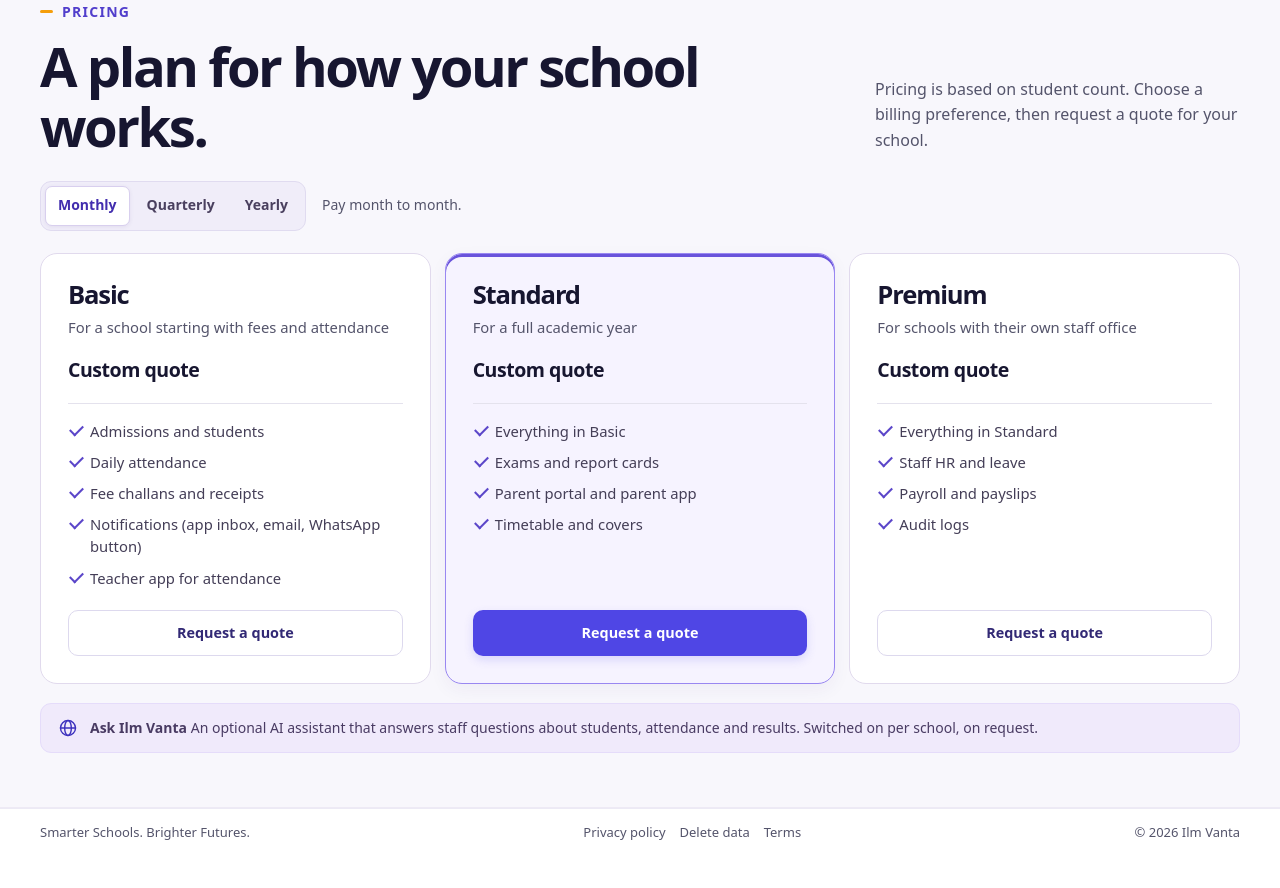
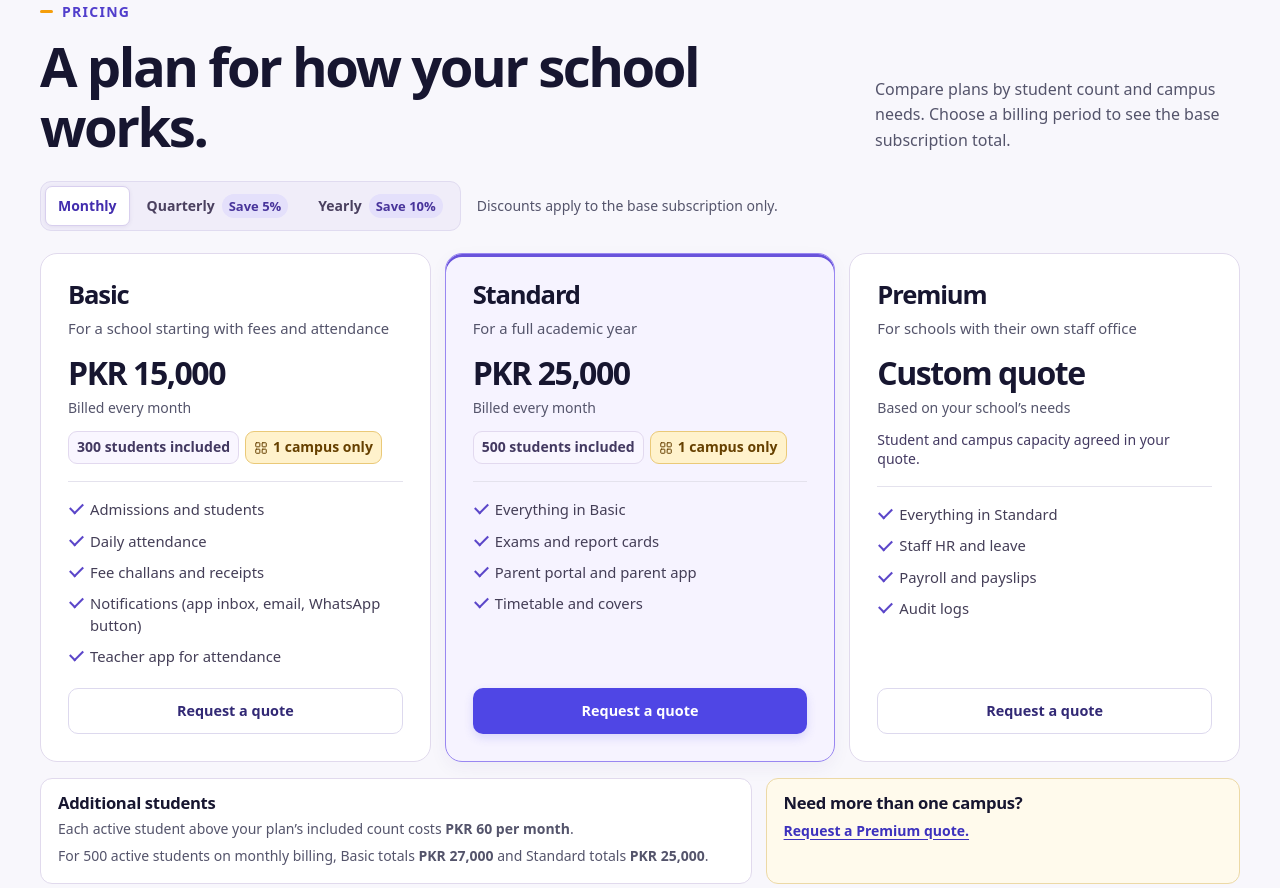
Before and after one commit to muhammadkaleem74/ilmvanta-website, an Astro site: page /pricing in a window 1280 px wide. Shown: the part 125-1013 px from the top of the page. Before the commit the page ends 981 px from the top, so only its background shows below. Built offline with nearby package versions, Linux system fonts and the light colour scheme; Astro itself is replaced by a stand-in of ours; a web font is replaced by a local one.

Commit message:
Publish Ilm Vanta pricing and plan limits

```diff
--- a/scripts/verify-homepage.mjs
+++ b/scripts/verify-homepage.mjs
@@ -23,6 +23,10 @@ const checks = {
   deletionForm: deletion.includes('https://api.web3forms.com/submit') && deletion.includes('id="deletionForm"'),
   productTabs: (tour.match(/id="tab-/g) ?? []).length === 7,
   mobileScreens: ['parent', 'urdu', 'teacher'].every((screen) => mobile.includes(`data-mobile="${screen}"`)),
+  billingTotals: ['PKR 15,000', 'PKR 42,750', 'PKR 162,000', 'PKR 25,000', 'PKR 71,250', 'PKR 270,000'].every((price) => pricing.includes(`>${price}<`)),
+  campusLimits: (pricing.match(/class="plan-campus"/g) ?? []).length === 2
+    && (pricing.match(/1 campus only/g) ?? []).length === 2 && pricing.includes('Request a Premium quote.'),
+  studentPricing: ['300 students included', '500 students included', 'PKR 60 per month', 'PKR 27,000'].every((label) => pricing.includes(label)),
   preservedPlans: ['Basic', 'Standard', 'Premium'].every((name) => pricing.includes(`>${name}<`)),
   domain: readFileSync(new URL('CNAME', dist), 'utf8').trim() === 'ilmvanta.com',
 };
--- a/src/pages/pricing.astro
+++ b/src/pages/pricing.astro
@@ -1,35 +1,89 @@
 ---
 import Base from '../layouts/Base.astro';
 import site from '../../site.config.json';
+
+const billingPeriods = [
+  { name: 'Monthly', months: 1, discount: 0, label: 'Billed every month' },
+  { name: 'Quarterly', months: 3, discount: 5, label: 'Billed every 3 months' },
+  { name: 'Yearly', months: 12, discount: 10, label: 'Billed every year' },
+];
+const plans: Partial<Record<string, { monthly: number; students: number; campuses: number }>> = {
+  Basic: { monthly: 15000, students: 300, campuses: 1 },
+  Standard: { monthly: 25000, students: 500, campuses: 1 },
+};
+const additionalStudentRate = 60;
+const formatPrice = (amount: number) => `PKR ${amount.toLocaleString('en-PK')}`;
+const basic = plans.Basic!;
+const standard = plans.Standard!;
+const basicAtStandardCapacity = basic.monthly + (standard.students - basic.students) * additionalStudentRate;
 ---
-<Base title="Pricing | Ilm Vanta" description="Compare Basic, Standard and Premium and choose a billing preference for your school." path="/pricing">
+<Base title="Pricing | Ilm Vanta" description="Compare Basic and Standard school plans, see quarterly and yearly savings, or request a Premium quote." path="/pricing">
   <section class="pricing-section" id="pricing" aria-labelledby="pricing-title">
     <div class="container section">
       <div class="section-head price-head">
         <div><p class="eyebrow">Pricing</p><h1 id="pricing-title">A plan for how your school works.</h1></div>
-          <p>Pricing is based on student count. Choose a billing preference, then request a quote for your school.</p>
+        <p>Compare plans by student count and campus needs. Choose a billing period to see the base subscription total.</p>
       </div>
       <div class="billing-row">
-          <div class="billing-options" role="group" aria-label="Billing preference">
-            <button type="button" data-billing="Monthly" aria-pressed="true">Monthly</button>
-            <button type="button" data-billing="Quarterly" aria-pressed="false">Quarterly</button>
-            <button type="button" data-billing="Yearly" aria-pressed="false">Yearly</button>
+        <div class="billing-options" role="group" aria-label="Billing period">
+          {billingPeriods.map((period) => (
+            <button type="button" data-billing={period.name} aria-pressed={period.name === 'Monthly' ? 'true' : 'false'}>
+              {period.name}{period.discount > 0 && <span class="billing-discount">Save {period.discount}%</span>}
+            </button>
+          ))}
         </div>
-          <p id="billing-note" aria-live="polite">Pay month to month.</p>
+        <p>Discounts apply to the base subscription only.</p>
       </div>
+
       <div class="plan-grid">
-          {site.plans.map((plan) => (
-            <article class:list={["plan", { "plan-primary": plan.highlight }]}>
+        {site.plans.map((plan) => {
+          const pricing = plans[plan.name];
+          return (
+            <article class:list={['plan', { 'plan-primary': plan.highlight }]}>
               <h2>{plan.name}</h2>
               <p>{plan.for}</p>
-              <strong>{site.pricing.showStartingPrice ? site.pricing.startingPriceText : 'Custom quote'}</strong>
+              {pricing ? (
+                <>
+                  <div class="plan-price" aria-live="polite" aria-atomic="true">
+                    {billingPeriods.map((period) => (
+                      <div data-billing-price={period.name} hidden={period.name !== 'Monthly'}>
+                        <strong>{formatPrice(Math.round(pricing.monthly * period.months * (100 - period.discount) / 100))}</strong>
+                        <span>{period.label}</span>
+                      </div>
+                    ))}
+                  </div>
+                  <div class="plan-capacity">
+                    <span>{pricing.students} students included</span>
+                    <strong class="plan-campus"><svg aria-hidden="true" class="icon"><use href="#i-grid"/></svg>{pricing.campuses} campus only</strong>
+                  </div>
+                </>
+              ) : (
+                <>
+                  <div class="plan-price"><strong>Custom quote</strong><span>Based on your school’s needs</span></div>
+                  <div class="plan-capacity">Student and campus capacity agreed in your quote.</div>
+                </>
+              )}
               <ul>{plan.modules.map((module) => <li>{module.replace(/^\+/, '')}</li>)}</ul>
-              <a class:list={["button", plan.highlight ? "button-primary" : "button-white"]}
+              <a class:list={['button', plan.highlight ? 'button-primary' : 'button-white']}
                 href={`/demo?plan=${encodeURIComponent(plan.name)}&billing=Monthly`}
                 data-plan={plan.name} aria-label={`Request a quote for ${plan.name}`}>Request a quote</a>
             </article>
-          ))}
+          );
+        })}
       </div>
+
+      <div class="pricing-notes">
+        <section class="pricing-note" aria-labelledby="additional-students">
+          <h2 id="additional-students">Additional students</h2>
+          <p>Each active student above your plan’s included count costs <strong>{formatPrice(additionalStudentRate)} per month</strong>.</p>
+          <p>For {standard.students} active students on monthly billing, Basic totals <strong>{formatPrice(basicAtStandardCapacity)}</strong> and Standard totals <strong>{formatPrice(standard.monthly)}</strong>.</p>
+        </section>
+        <section class="pricing-note pricing-note-campus" aria-labelledby="multiple-campuses">
+          <h2 id="multiple-campuses">Need more than one campus?</h2>
+          <a href="/demo?plan=Premium&amp;billing=Monthly" data-plan="Premium">Request a Premium quote.</a>
+        </section>
+      </div>
+
       <aside class="pricing-extra"><svg aria-hidden="true" class="icon"><use href="#i-globe"/></svg><p><strong>{site.addOn.name}</strong> {site.addOn.text}</p></aside>
     </div>
   </section>
--- a/src/scripts/marketing.js
+++ b/src/scripts/marketing.js
@@ -54,11 +54,6 @@ const mobileScreens = {
   parent: { image: 'parent-home-en', alt: 'Ilm Vanta parent app home screen in English', note: 'See attendance, upcoming fees and notices for your child.' },
   urdu: { image: 'parent-home-ur', alt: 'Ilm Vanta parent app home screen in Urdu', note: 'Preview the same parent workspace in Urdu with a right-to-left layout.' },
   teacher: { image: 'teacher-today', alt: 'Ilm Vanta teacher app showing today’s classes', note: 'Review today’s timetable, see assigned covers and open the class register.' },
-};
-const billingCopy = {
-  Monthly: 'Pay month to month.',
-  Quarterly: 'Pay once every three months.',
-  Yearly: 'Pay once per year.',
 };
 
 const byId = (id) => document.getElementById(id);
@@ -200,13 +195,17 @@ function initMobilePreview() {
 }
 
 function initPricing() {
-  const billingButtons = [...document.querySelectorAll('[data-billing]')];
-  const quoteLinks = [...document.querySelectorAll('[data-plan]')];
+  const pricing = byId('pricing');
+  const billingButtons = [...pricing.querySelectorAll('[data-billing]')];
+  const prices = pricing.querySelectorAll('[data-billing-price]');
+  const quoteLinks = pricing.querySelectorAll('[data-plan]');
   for (const button of billingButtons) {
     button.addEventListener('click', () => {
       const billing = button.dataset.billing;
       selectOption(billingButtons, button);
-      byId('billing-note').textContent = billingCopy[billing];
+      for (const price of prices) {
+        price.hidden = price.dataset.billingPrice !== billing;
+      }
       for (const link of quoteLinks) {
         link.search = new URLSearchParams({ plan: link.dataset.plan, billing }).toString();
       }
@@ -334,5 +333,5 @@ if (location.pathname === '/' && legacyPage) location.replace(legacyPage + locat
 
 if (byId('tour-panel')) initTour();
 if (byId('phone-image')) initMobilePreview();
-if (byId('billing-note')) initPricing();
+if (byId('pricing')) initPricing();
 if (byId('demo-form')) initDemo();
--- a/src/styles/global.css
+++ b/src/styles/global.css
@@ -143,11 +143,25 @@ p{color:var(--muted)}
 .plan-primary{border-color:#9987f1;background:#f6f3ff;box-shadow:inset 0 3px 0 #6953db,0 6px 18px #35266e0d}
 .layout-page .plan h2{font-size:1.6rem}
 .plan>p{margin:7px 0 15px;font-size:.925rem}
-.plan>strong{font-size:1.22rem;letter-spacing:-.024em}
+.billing-options button{display:inline-flex;align-items:center;gap:7px}
+.billing-discount{padding:2px 7px;border-radius:999px;background:#e4e0fb;color:#48349b;font-size:.8125rem;white-space:nowrap}
+.plan-price strong{display:block;color:var(--ink);font-size:clamp(1.7rem,2.5vw,2.25rem);line-height:1.15;letter-spacing:-.045em}
+.plan-price span{display:block;margin-top:5px;color:var(--muted);font-size:.875rem}
+.plan-capacity{display:flex;flex-wrap:wrap;align-items:center;gap:6px;margin-top:12px;color:#433961;font-size:.875rem;line-height:1.35}
+.plan-capacity>span,.plan-campus{padding:6px 8px;border:1px solid #e2d9ef;border-radius:9px;background:#f9f6ff;font-weight:650}
+.plan-campus{display:inline-flex;align-items:center;gap:5px;border-color:#eac978;background:#fff2cc;color:#664000;font-weight:780}
+.plan-campus .icon{width:14px;height:14px}
 .plan ul{border-top:1px solid var(--line);margin:17px 0 21px;padding:16px 0 0;list-style:none;display:grid;gap:9px}
 .plan li{position:relative;padding-left:22px;font-size:.925rem;color:#443e57;line-height:1.5}
 .plan li::before{content:"";position:absolute;left:2px;top:.35em;width:11px;height:6px;border-bottom:2px solid #5b46c9;border-left:2px solid #5b46c9;transform:rotate(-45deg)}
 .plan .button{margin-top:auto}
+.pricing-notes{display:grid;grid-template-columns:1.5fr 1fr;gap:14px;margin-top:16px}
+.pricing-note{padding:15px 17px;border:1px solid #e1daed;border-radius:12px;background:#fff}
+.layout-page .pricing-note h2{margin-bottom:5px;font-size:1.04rem;letter-spacing:-.02em}
+.pricing-note p,.pricing-note a{font-size:.875rem}
+.pricing-note p+p{margin-top:5px}
+.pricing-note-campus{background:#fffaec;border-color:#ecd9a6}
+.pricing-note-campus a{color:var(--primary-dark);font-weight:700;text-decoration:underline;text-underline-offset:3px}
 .pricing-extra{display:flex;gap:12px;align-items:center;margin-top:19px;padding:13px 17px;border:1px solid #e5dcfa;border-radius:11px;background:#f0eafb}
 .pricing-extra p{font-size:.875rem;color:#493b63}
 .pricing-extra .icon{color:var(--primary-dark)}
@@ -259,7 +273,7 @@ textarea{resize:vertical}
   .mobile-section,.faq-section,.demo-layout{grid-template-columns:1fr}
   .phone-stage{min-height:0;padding:17px}
   .phone{width:174px}
-  .plan-grid{grid-template-columns:1fr;gap:9px}
+  .plan-grid,.pricing-notes{grid-template-columns:1fr;gap:9px}
   .plan{padding:19px}
   .plan>p{margin:4px 0 11px}
   .billing-row{gap:8px}
```
Lines whose indentation alone changed are shown as unchanged.
